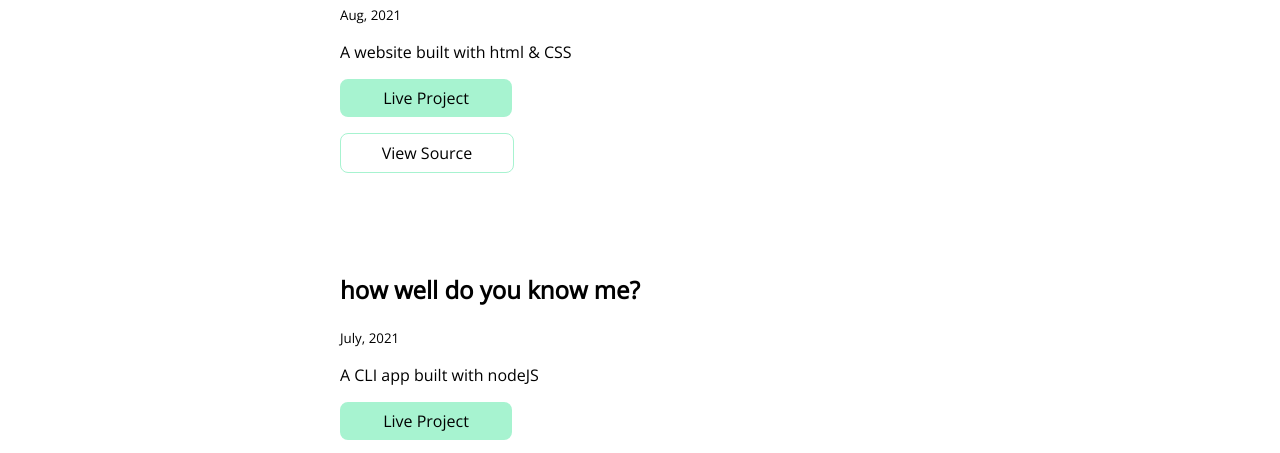
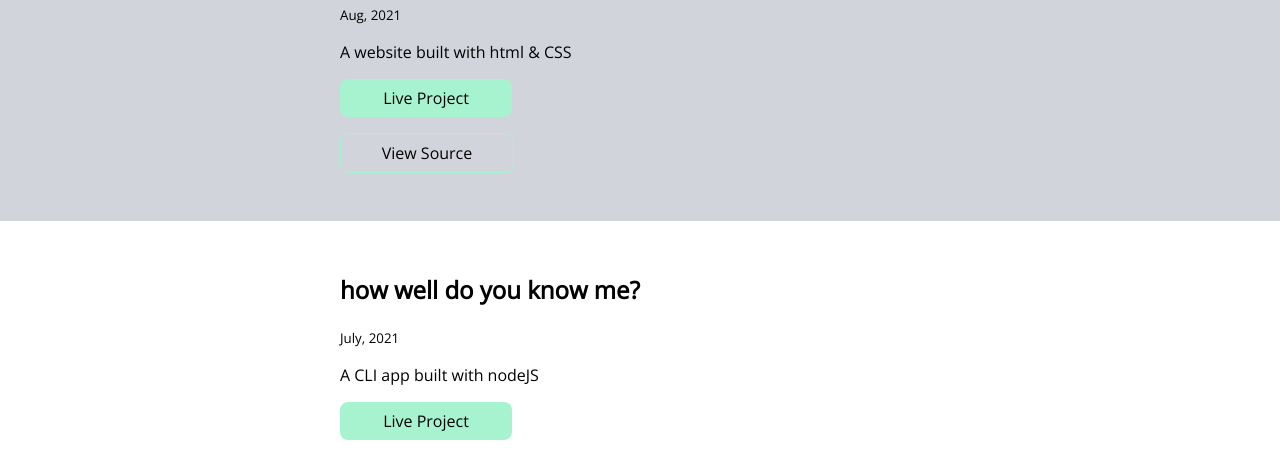
Before and after one commit to mohankrishna99/my-portfolio-website, a plain HTML site: page projects.html in a window 1280 px wide. Shown: the part 647-1100 px from the top of the page. Drawn offline with nearby package versions, Linux system fonts and the light colour scheme.

Commit message:
Update projects.html

```diff
--- a/projects.html
+++ b/projects.html
@@ -35,7 +35,7 @@
                 <a class="link secondary-link" href="https://github.com/mohankrishna99/Unit-Converter.git">View Source</a>
             </article>
         </li>
-        <li>
+        <li class="ow">
             <article class="showcase-list container centered-container">
                 <h1>my portfolio website</h1>
                 <small>Aug, 2021</small>
```
